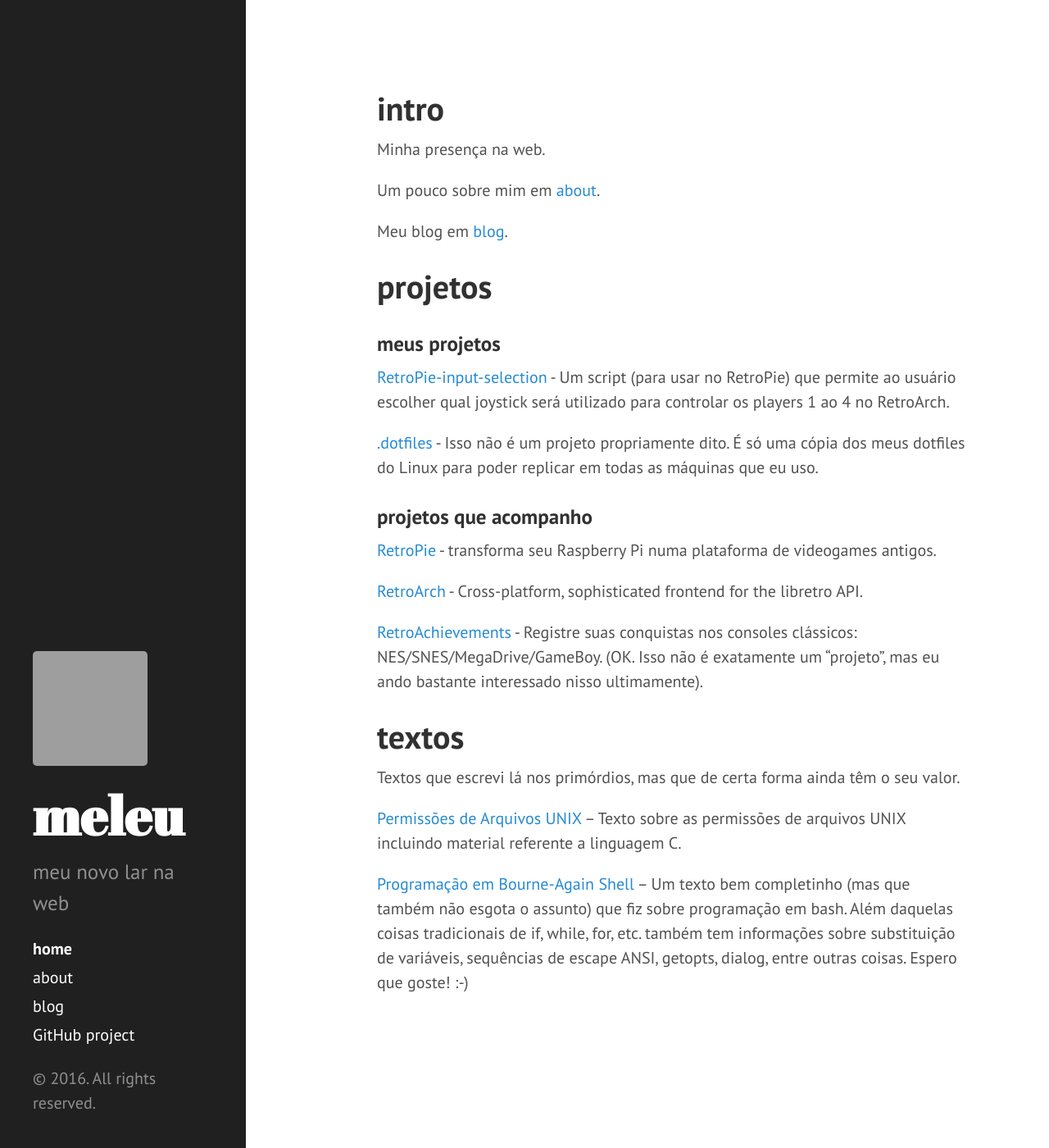
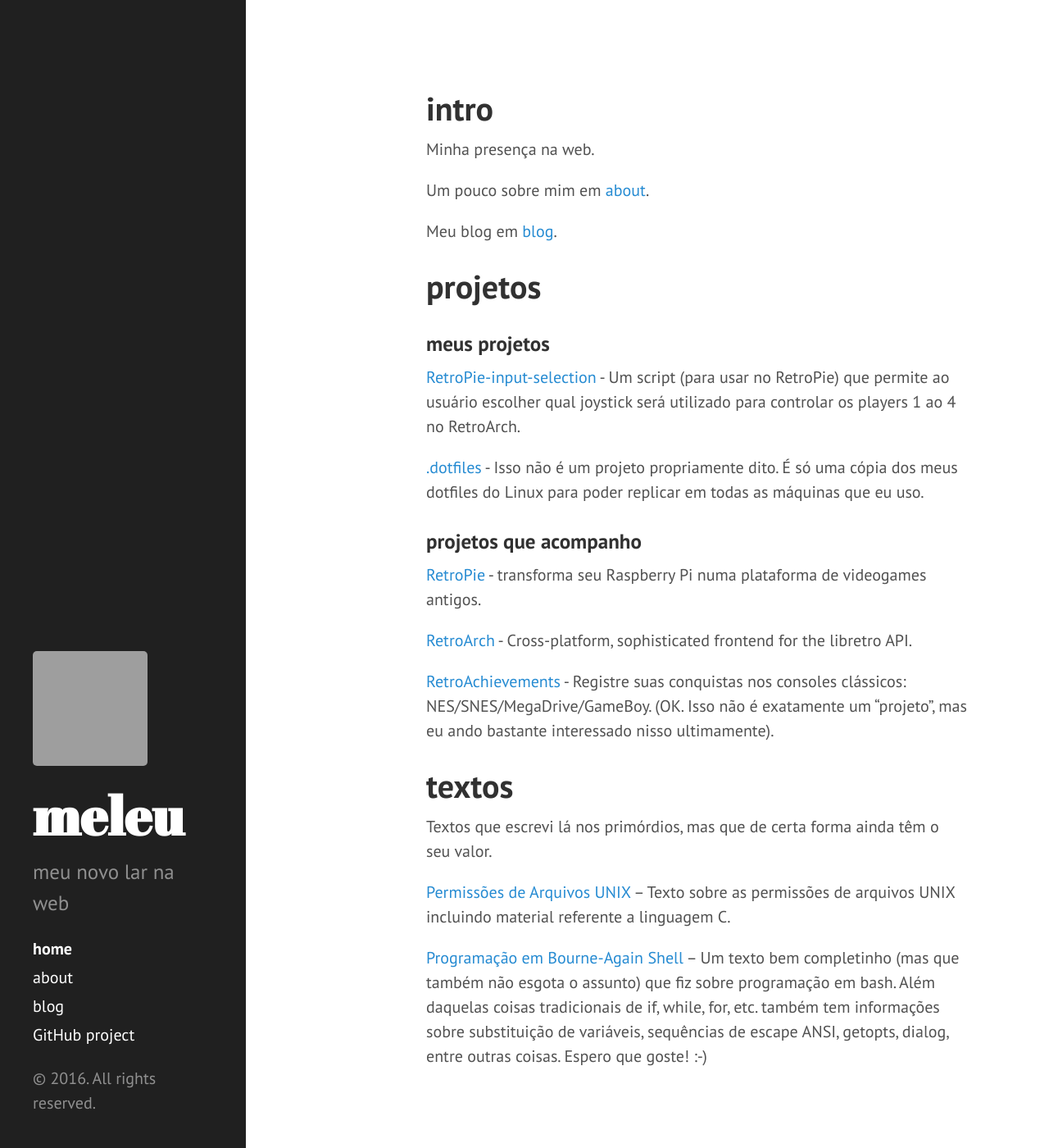
Before and after one commit to meleu/meleu.github.io, a Jekyll site: the page built from index.md, in a window 1280 px wide and 1400 px high. Shown: the whole window at 82% size. Built offline with Jekyll 4.4.1, drawn with Linux system fonts in a browser that asks for light colours; grey boxes are pictures that could not be loaded.

Commit message:
Update hyde.css

```diff
--- a/stylesheets/hyde.css
+++ b/stylesheets/hyde.css
@@ -129,15 +129,17 @@ a.sidebar-nav-item:focus {
 
 @media (min-width: 48em) {
   .content {
-    max-width: 40rem;
-    margin-left: 20rem;
+    max-width: 38rem;
+/*    margin-left: 20rem; */
+    margin-left: 25rem;
     margin-right: 2rem;
   }
 }
 
 @media (min-width: 64em) {
   .content {
-    margin-left: 22rem;
+/*    margin-left: 22rem; */
+    margin-left: 25rem;
     margin-right: 4rem;
   }
 }
```
